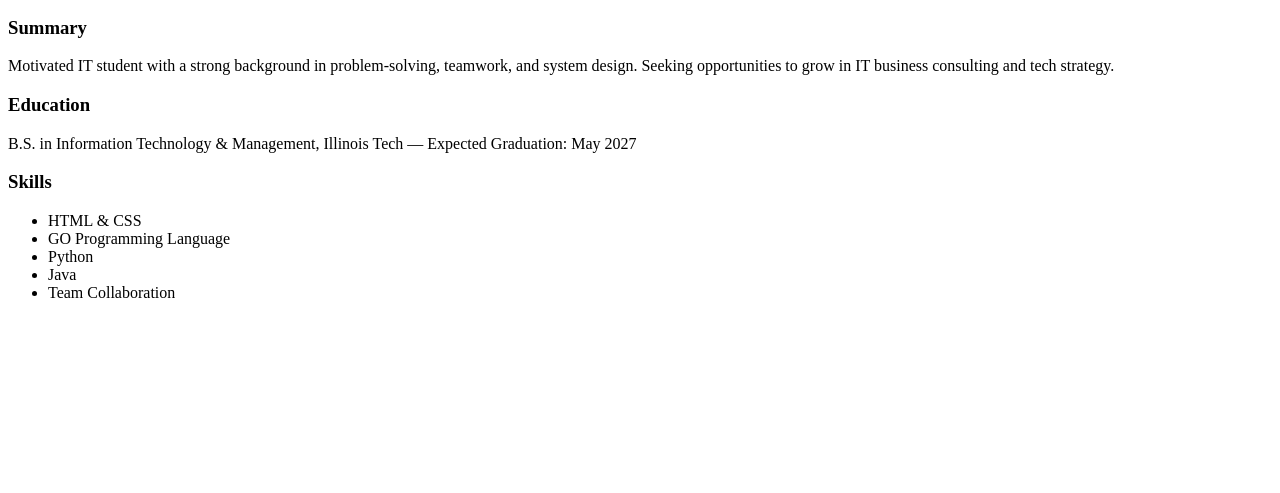
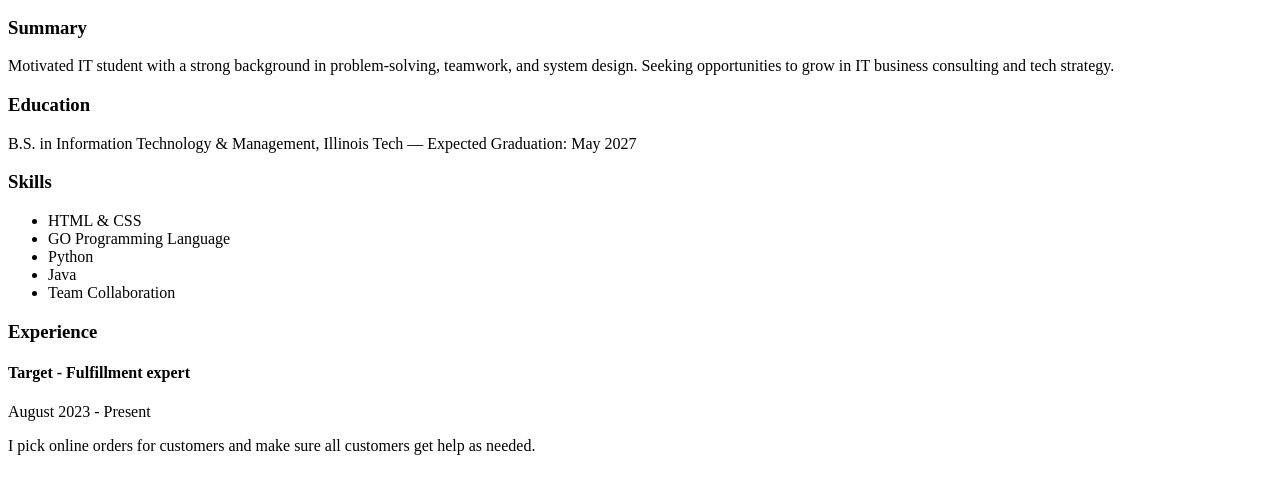
Before and after one commit to rperry7/WAF_Lab1, a plain HTML site: page index.html in a window 1280 px wide. Shown: the part 147-640 px from the top of the page. Drawn offline with Linux system fonts and the light colour scheme.

Commit message:
add experience

```diff
--- a/index.html
+++ b/index.html
@@ -36,6 +36,14 @@
           <li>Team Collaboration</li>
         </ul>
     </section>
+    <section id="experience">
+        <h3>Experience</h3>
+        <article>
+          <h4>Target - Fulfillment expert</h4>
+          <p>August 2023 - Present</p>
+          <p>I pick online orders for customers and make sure all customers get help as needed.</p>
+        </article>
+      </section>
 
   </main>
 
```
